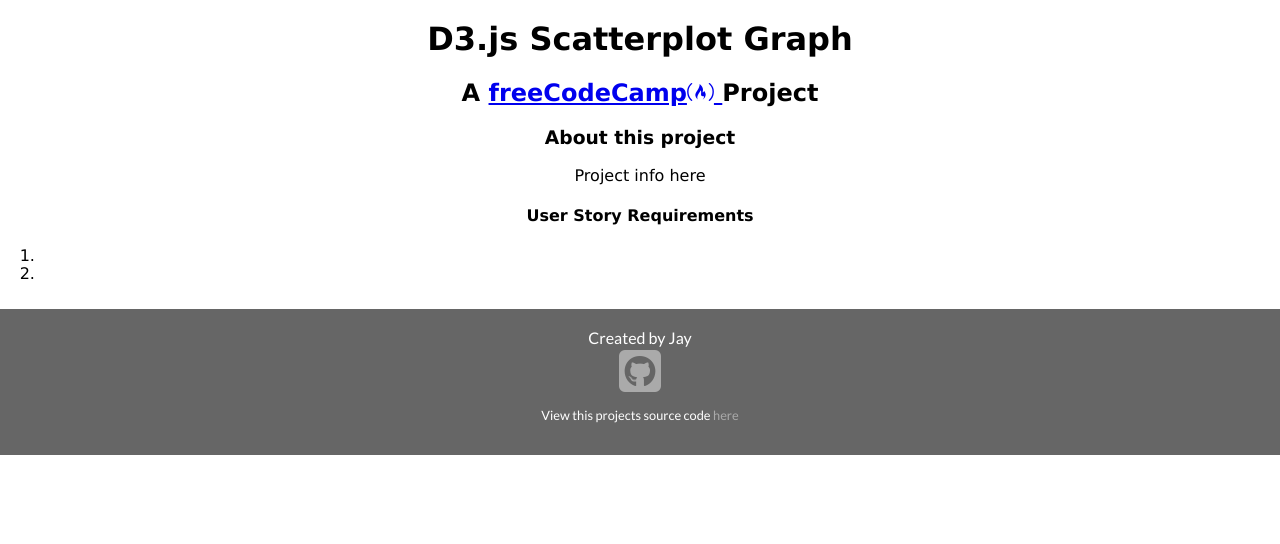
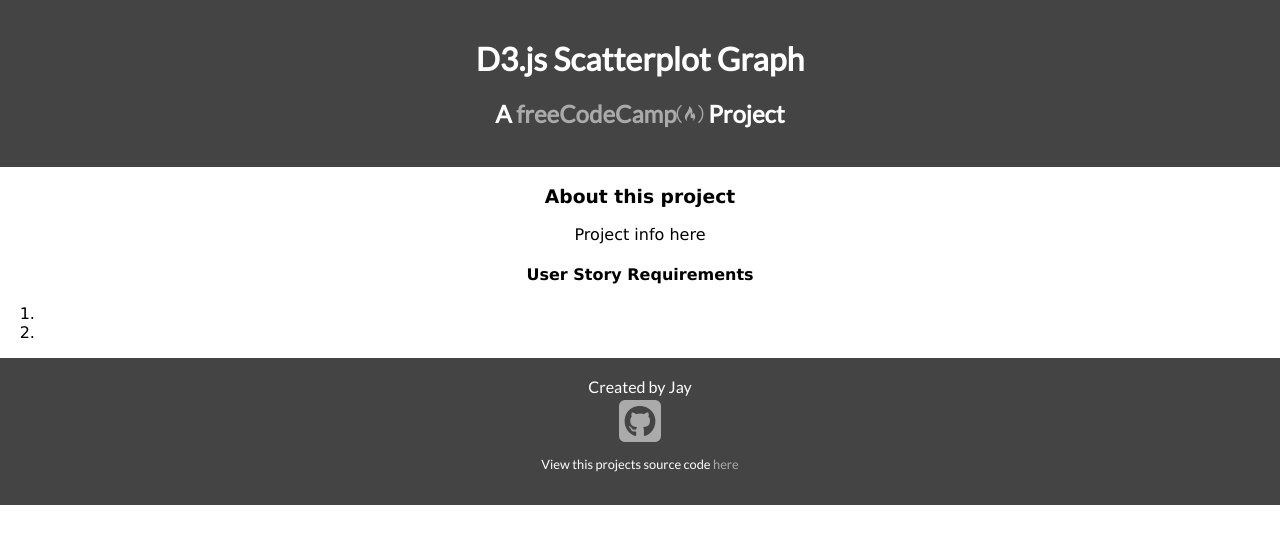
Before and after one commit to jayullman/d3-scatterplot-graph, a plain HTML site: page index.html in a window 1280 px wide. Drawn offline with nearby package versions, Linux system fonts and the light colour scheme; no server answers.

Commit message:
Update header styles

```diff
--- a/styles.css
+++ b/styles.css
@@ -85,19 +85,22 @@
 
 }
 
+.header {
 
-.footer {
+}
+
+
+.header, .footer {
   font-family: 'Lato', sans-serif;
   font-size: 1em;
   text-align: center;
-  background-color: #666;
+  background-color: #444;
   padding: 20px;
   color: #fff;
   /*max-width: 700px;*/
-  margin: 25px auto 0 auto;
 }
 
-.footer a {
+a {
   transition: color 250ms;
 }
 
@@ -105,12 +108,12 @@
   font-size: .8em;
 }
 
-.footer a:link,
-.footer a:visited {
+a:link,
+a:visited {
   color: #aaa;
   text-decoration: none;
 }
 
-.footer a:hover {
+a:hover {
   color: #fff;
 }
```
